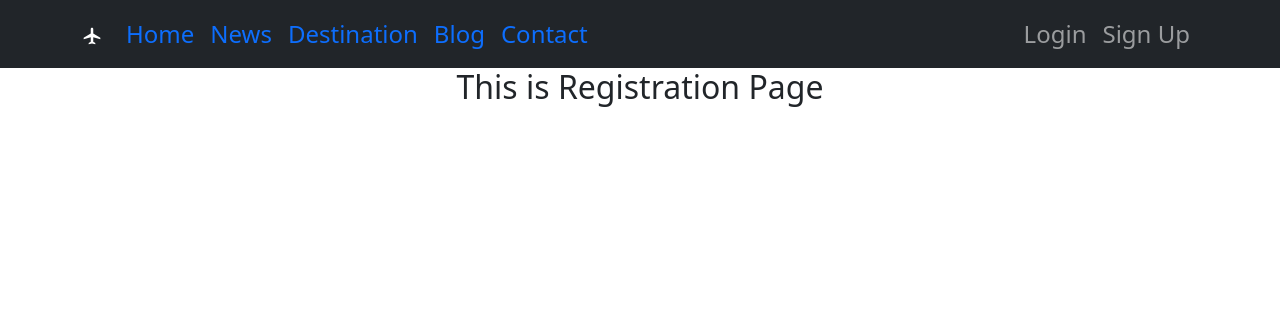
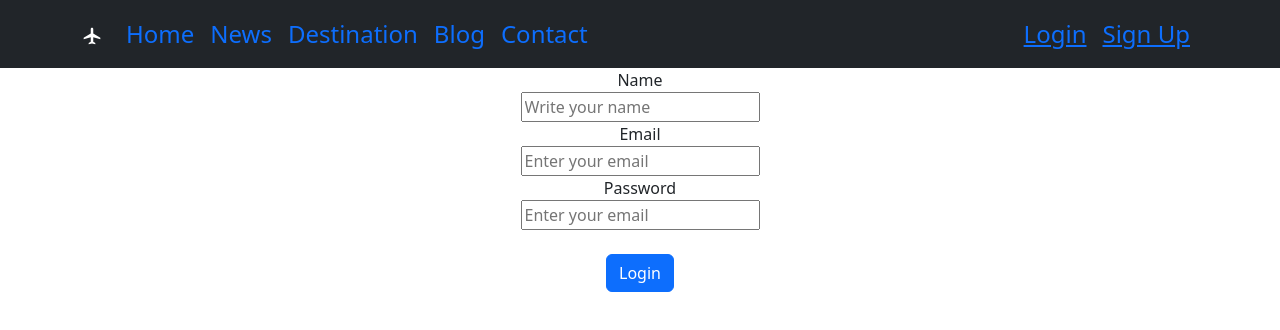
Before and after one commit to PulakBala/World-Tour, a React (Create React App) app: page /signup in a window 1280 px wide. Shown: the top 330 px of the page. Built offline with nearby package versions, Linux system fonts and the light colour scheme.

Commit message:
added login or signup form

```diff
--- a/src/Header/Header.js
+++ b/src/Header/Header.js
@@ -33,9 +33,9 @@ const Header = () => {
 
                     </Nav>
                     <Nav>
-                        <Nav.Link href="#deets">Login</Nav.Link>
+                        <Nav.Link><Link to='/login'>Login</Link></Nav.Link>
                         <Nav.Link  href="#memes">
-                            Sign Up
+                            <Link to='/signup'>Sign Up</Link>
                         </Nav.Link>
                     </Nav>
                 </Navbar.Collapse>
--- a/src/Pages/Login/Login.js
+++ b/src/Pages/Login/Login.js
@@ -1,9 +1,45 @@
 import React from 'react';
+import { useContext } from 'react';
+import { Authcontext } from '../../UserContext/UserContext';
 
 const Login = () => {
+    const {signIn} = useContext(Authcontext)
+
+    const handleSubmitLogin = event => {
+        event.preventDefault();
+
+        const form = event.target;
+
+        const email = form.email.value;
+        const password = form.password.value;
+
+        console.log(email, password);
+
+        signIn(email, password)
+        .then(result => {
+            const user = result.user;
+            console.log(user);
+            form.reset();
+        })
+        .catch(error =>{
+            console.error('error', error);
+        })
+    }
     return (
         <div>
-            <h2>This is Login page</h2>
+            <h1>Please Login form!</h1>
+            <form onSubmit={handleSubmitLogin} action="">
+                <div>
+                    <label htmlFor="">Email</label> <br/>
+                    <input name="email" type="text" placeholder='Enter your email' />
+                </div>
+
+                <div>
+                    <label htmlFor="">Password</label><br/>
+                    <input name='password' type="password" placeholder='Enter your email' />
+                </div>
+                <button className='btn btn-primary mt-4'>Login</button>
+            </form>
         </div>
     );
 };
--- a/src/Pages/Registration/Registration.js
+++ b/src/Pages/Registration/Registration.js
@@ -1,9 +1,52 @@
 import React from 'react';
+import { useContext } from 'react';
+import { Authcontext } from '../../UserContext/UserContext';
 
 const Registration = () => {
+
+    const {createUser} = useContext(Authcontext);
+
+    const handleSubmit = event=>{
+        event.preventDefault();
+
+        const form = event.target;
+
+        const name = form.name.value;
+        const email = form.email.value;
+        const password = form.password.value;
+
+        console.log(name,email, password);
+
+        createUser(email, password)
+        .then(result => {
+            const user = result.user;
+            console.log('registered user', user);
+            form.reset();
+        })
+        .catch(error =>{
+            console.error(error);
+        })
+
+    }
+
     return (
         <div>
-            <h2>This is Registration Page</h2>
+           <form onSubmit={handleSubmit} action="">
+                <div>
+                    <label htmlFor="">Name</label><br/>
+                    <input name='name' type="text" placeholder='Write your name'/>
+                </div>
+                <div>
+                    <label htmlFor="">Email</label> <br/>
+                    <input name='email' type="text" placeholder='Enter your email' />
+                </div>
+
+                <div>
+                    <label htmlFor="">Password</label><br/>
+                    <input name='password' type="password" placeholder='Enter your email' />
+                </div>
+                <button className='btn btn-primary mt-4'>Login</button>
+            </form>
         </div>
     );
 };
--- /dev/null
+++ b/src/UserContext/UserContext.js
@@ -0,0 +1,32 @@
+import React from 'react';
+import {createUserWithEmailAndPassword, getAuth, signInWithEmailAndPassword} from 'firebase/auth'
+import app from '../firebase/firebase.config';
+import { createContext } from 'react';
+import { useState } from 'react';
+
+export const Authcontext = createContext();
+
+const auth = getAuth(app);
+
+const UserContext = ({children}) => {
+
+    const [user, setUser] = useState({displayName: 'Pulak'})
+
+    const createUser = (email, password) =>{
+        return createUserWithEmailAndPassword(auth, email, password);
+    }
+
+    const signIn = (email, password) =>{
+        return signInWithEmailAndPassword(auth, email, password);
+    }
+    const authInfo = {user, createUser, signIn}
+    return (
+        <div>
+            <Authcontext.Provider value={authInfo}>
+                {children}
+            </Authcontext.Provider>
+        </div>
+    );
+};
+
+export default UserContext;
--- a/src/index.js
+++ b/src/index.js
@@ -4,11 +4,14 @@ import './index.css';
 import App from './App';
 import reportWebVitals from './reportWebVitals';
 import 'bootstrap/dist/css/bootstrap.min.css';
+import UserContext from './UserContext/UserContext';
 
 const root = ReactDOM.createRoot(document.getElementById('root'));
 root.render(
   <React.StrictMode>
-    <App />
+    <UserContext>
+      <App />
+    </UserContext>
   </React.StrictMode>
 );
 
```
